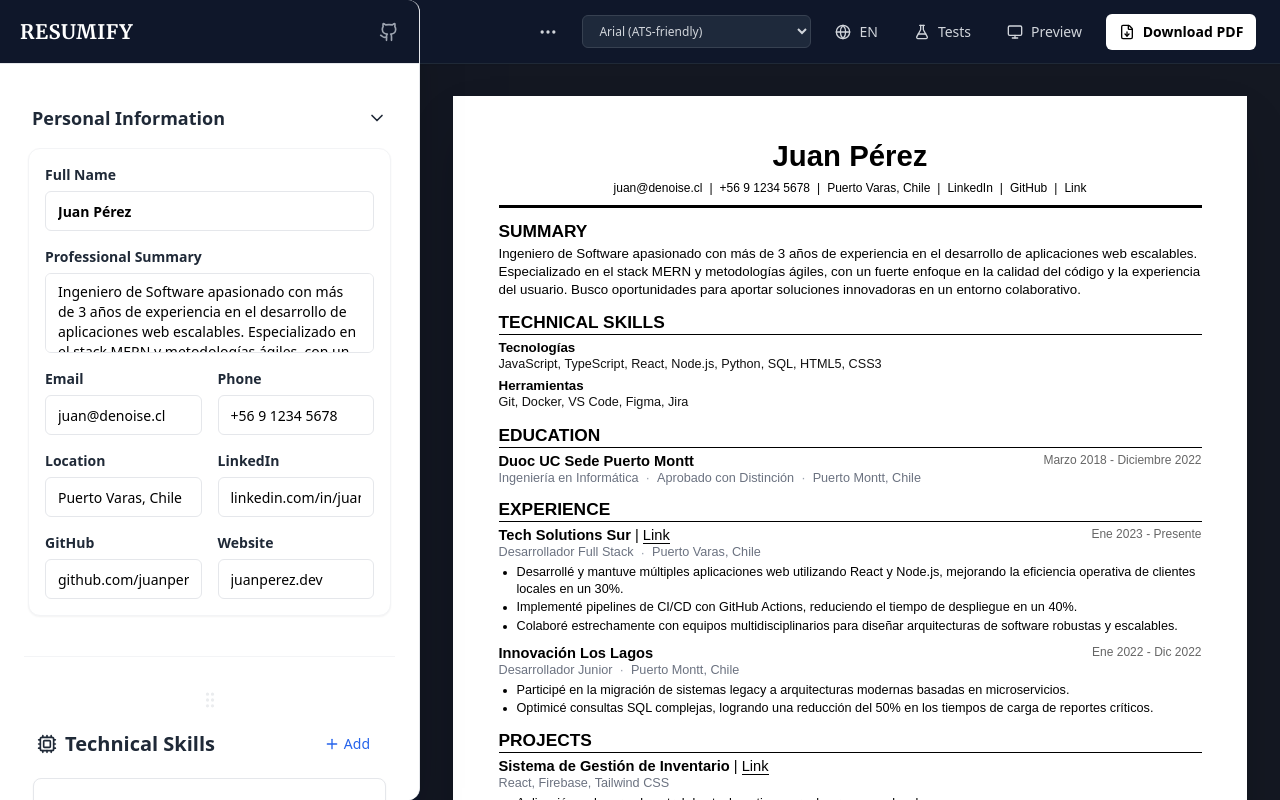
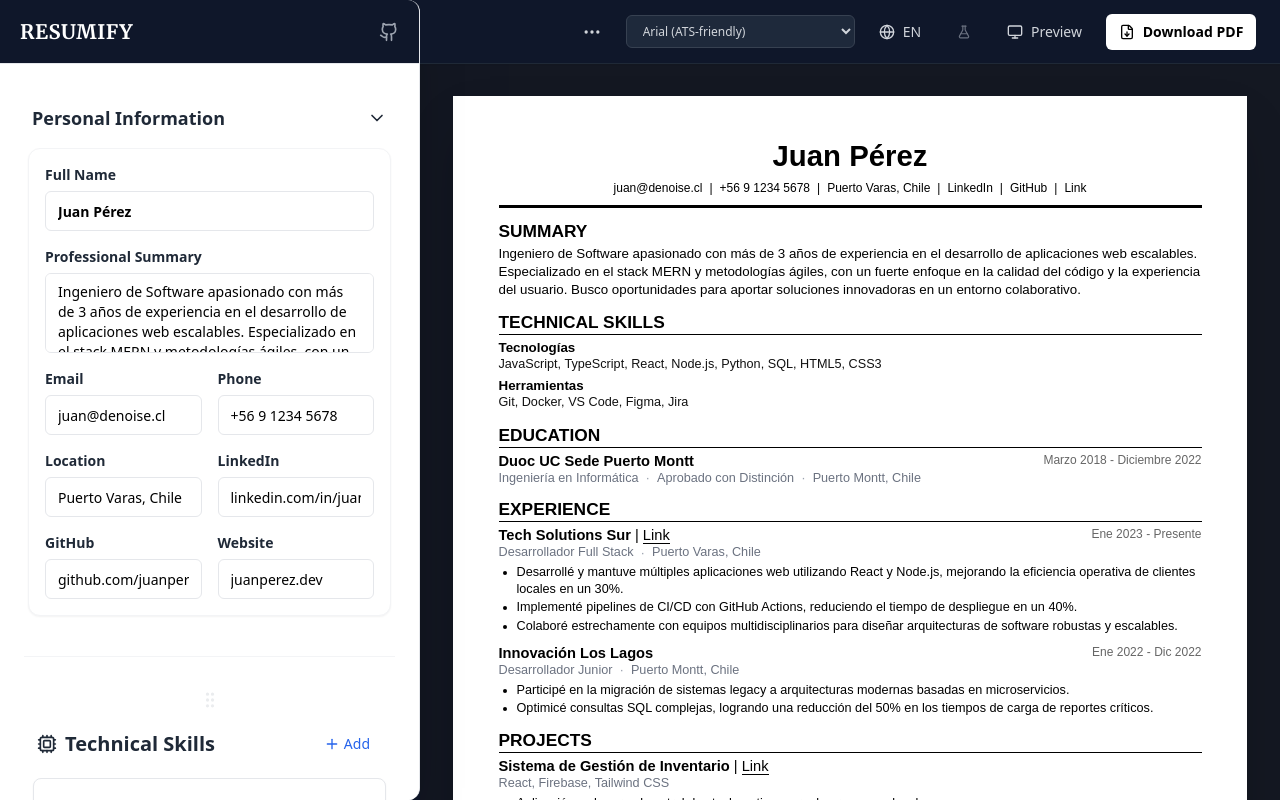
Before and after one commit to ManuelADMN/RESUMIFY, a React (Vite) app: page / in a window 1280 px wide. Built offline with nearby package versions, Linux system fonts and the light colour scheme; a web font is replaced by a local one.

Commit message:
Ajuste identición y formato.

```diff
--- a/App.tsx
+++ b/App.tsx
@@ -166,10 +166,14 @@ const App: React.FC = () => {
       const html2pdfLib = (window as any).html2pdf;
       if (typeof html2pdfLib !== 'function') throw new Error('html2pdf not loaded');
 
-      // Scroll el área de preview al inicio para que el canvas esté visible
       const scrollArea = document.querySelector('.scroll-area') as HTMLElement | null;
       const savedScroll = scrollArea?.scrollTop ?? 0;
       if (scrollArea) scrollArea.scrollTop = 0;
+
+      // Zero the preview-only spacer so html2pdf's page-break algorithm
+      // sees element positions identical to the rendered PDF (no 12mm offset).
+      const spacerEl = element.querySelector('[data-html2canvas-ignore]') as HTMLElement | null;
+      if (spacerEl) spacerEl.style.height = '0';
       await new Promise(r => setTimeout(r, 60));
 
       const name = resumeData.personalInfo.fullName.trim().replace(/\s+/g, '_') || 'CV';
@@ -204,6 +208,9 @@ const App: React.FC = () => {
       console.error('PDF export failed', error);
       alert(t('pdfError'));
     } finally {
+      // Always restore the preview spacer height
+      const spacerRestore = document.querySelector('#resume-canvas [data-html2canvas-ignore]') as HTMLElement | null;
+      if (spacerRestore) spacerRestore.style.height = '12mm';
       setIsGeneratingPdf(false);
     }
   };
@@ -471,16 +478,18 @@ const App: React.FC = () => {
                     <Globe size={16} className="mr-2" />
                     {lang === 'es' ? 'ES' : 'EN'}
                 </Button>
+                {/* Tests button — developer-only, hidden in production */}
+                {import.meta.env.DEV && (
                   <Button
                     variant="ghost"
                     size="sm"
                     onClick={() => setIsTestingOpen(true)}
-                  className="text-gray-300 hover:bg-white/10 hover:text-white"
-                  title={lang === 'es' ? 'Panel de Testing' : 'Testing Panel'}
+                    className="text-gray-500 hover:bg-white/10 hover:text-white"
+                    title="Testing Panel (dev only)"
                   >
-                  <FlaskConical size={16} className="mr-2" />
-                  {lang === 'es' ? 'Tests' : 'Tests'}
+                    <FlaskConical size={14} />
                   </Button>
+                )}
                 <Button
                   variant="ghost"
                   size="sm"
--- a/components/ResumeCanvas.tsx
+++ b/components/ResumeCanvas.tsx
@@ -242,14 +242,14 @@ const ResumeCanvas: React.FC<ResumeCanvasProps> = ({ data }) => {
             const renderEdu = (edu: typeof data.education[0]) => {
               const subs = [edu.degree, edu.gpaOrHonors, ...(edu.subtitles || []), edu.location].filter(Boolean) as string[];
               return (
-                <div className="break-inside-avoid" style={{ pageBreakInside: 'avoid', breakInside: 'avoid' }}>
+                <>
                   <SplitRow
                     left={<span style={{ fontWeight: 'bold', fontSize: '11pt' }}>{edu.institution}</span>}
                     right={<DateSpan start={edu.startDate} end={edu.endDate} />}
                   />
                   <SubtitleRow items={subs} />
                   <BulletList items={edu.bullets || []} />
-                </div>
+                </>
               );
             };
             return (
@@ -258,7 +258,7 @@ const ResumeCanvas: React.FC<ResumeCanvasProps> = ({ data }) => {
                   {renderEdu(data.education[0])}
                 </SectionHeaderGroup>
                 {data.education.slice(1).map((edu) => (
-                  <div key={edu.id} className="break-inside-avoid page-break-inside-avoid" style={{ marginTop: '8px', pageBreakInside: 'avoid', breakInside: 'avoid' }}>
+                  <div key={edu.id} className="break-inside-avoid" style={{ marginTop: '8px', pageBreakInside: 'avoid', breakInside: 'avoid' }}>
                     {renderEdu(edu)}
                   </div>
                 ))}
@@ -271,7 +271,7 @@ const ResumeCanvas: React.FC<ResumeCanvasProps> = ({ data }) => {
             const renderExp = (exp: typeof data.experience[0]) => {
               const subs = [exp.role, ...(exp.subtitles || []), exp.location].filter(Boolean) as string[];
               return (
-                <div className="break-inside-avoid" style={{ pageBreakInside: 'avoid', breakInside: 'avoid' }}>
+                <>
                   <SplitRow
                     left={
                       <span style={{ fontWeight: 'bold', fontSize: '11pt' }}>
@@ -287,7 +287,7 @@ const ResumeCanvas: React.FC<ResumeCanvasProps> = ({ data }) => {
                   />
                   <SubtitleRow items={subs} />
                   <BulletList items={exp.bullets || []} />
-                </div>
+                </>
               );
             };
             return (
@@ -296,7 +296,7 @@ const ResumeCanvas: React.FC<ResumeCanvasProps> = ({ data }) => {
                   {renderExp(data.experience[0])}
                 </SectionHeaderGroup>
                 {data.experience.slice(1).map((exp) => (
-                  <div key={exp.id} className="break-inside-avoid page-break-inside-avoid" style={{ marginTop: '10px', pageBreakInside: 'avoid', breakInside: 'avoid' }}>
+                  <div key={exp.id} className="break-inside-avoid" style={{ marginTop: '10px', pageBreakInside: 'avoid', breakInside: 'avoid' }}>
                     {renderExp(exp)}
                   </div>
                 ))}
@@ -309,7 +309,7 @@ const ResumeCanvas: React.FC<ResumeCanvasProps> = ({ data }) => {
             const renderProj = (proj: typeof data.projects[0]) => {
               const subs = [...(proj.subtitles || []), proj.technologies, proj.location].filter(Boolean) as string[];
               return (
-                <div className="break-inside-avoid" style={{ pageBreakInside: 'avoid', breakInside: 'avoid' }}>
+                <>
                   <SplitRow
                     left={
                       <span style={{ fontWeight: 'bold', fontSize: '11pt' }}>
@@ -325,7 +325,7 @@ const ResumeCanvas: React.FC<ResumeCanvasProps> = ({ data }) => {
                   />
                   <SubtitleRow items={subs} />
                   <BulletList items={proj.description || []} />
-                </div>
+                </>
               );
             };
             return (
@@ -334,7 +334,7 @@ const ResumeCanvas: React.FC<ResumeCanvasProps> = ({ data }) => {
                   {renderProj(data.projects[0])}
                 </SectionHeaderGroup>
                 {data.projects.slice(1).map((proj) => (
-                  <div key={proj.id} className="break-inside-avoid page-break-inside-avoid" style={{ marginTop: '8px', pageBreakInside: 'avoid', breakInside: 'avoid' }}>
+                  <div key={proj.id} className="break-inside-avoid" style={{ marginTop: '8px', pageBreakInside: 'avoid', breakInside: 'avoid' }}>
                     {renderProj(proj)}
                   </div>
                 ))}
@@ -345,7 +345,7 @@ const ResumeCanvas: React.FC<ResumeCanvasProps> = ({ data }) => {
           case 'certifications': {
             if (!data.certifications || data.certifications.length === 0) return null;
             const renderCert = (cert: typeof data.certifications[0]) => (
-              <div className="break-inside-avoid" style={{ pageBreakInside: 'avoid', breakInside: 'avoid' }}>
+              <>
                 <SplitRow
                   left={<span style={{ fontWeight: 'bold', fontSize: '11pt' }}>{cert.name}</span>}
                   right={<DateSpan start={cert.startDate} end={cert.endDate} />}
@@ -362,7 +362,7 @@ const ResumeCanvas: React.FC<ResumeCanvasProps> = ({ data }) => {
                   </div>
                 )}
                 <BulletList items={cert.bullets || []} />
-              </div>
+              </>
             );
             return (
               <section key={sectionId}>
@@ -370,7 +370,7 @@ const ResumeCanvas: React.FC<ResumeCanvasProps> = ({ data }) => {
                   {renderCert(data.certifications[0])}
                 </SectionHeaderGroup>
                 {data.certifications.slice(1).map((cert) => (
-                  <div key={cert.id} className="break-inside-avoid page-break-inside-avoid" style={{ marginTop: '8px', pageBreakInside: 'avoid', breakInside: 'avoid' }}>
+                  <div key={cert.id} className="break-inside-avoid" style={{ marginTop: '8px', pageBreakInside: 'avoid', breakInside: 'avoid' }}>
                     {renderCert(cert)}
                   </div>
                 ))}
@@ -408,7 +408,7 @@ const ResumeCanvas: React.FC<ResumeCanvasProps> = ({ data }) => {
             const renderWs = (ws: WorkshopItem) => {
               const subs = [ws.organizer, ...(ws.subtitles || []), (ws.location && !/^\s*(remoto|remote)\s*$/i.test(ws.location) ? ws.location : '')].filter(Boolean) as string[];
               return (
-                <div className="break-inside-avoid" style={{ pageBreakInside: 'avoid', breakInside: 'avoid' }}>
+                <>
                   <SplitRow
                     left={
                       <span style={{ fontWeight: 'bold', fontSize: '11pt' }}>
@@ -424,7 +424,7 @@ const ResumeCanvas: React.FC<ResumeCanvasProps> = ({ data }) => {
                   />
                   <SubtitleRow items={subs} />
                   <BulletList items={ws.bullets || []} />
-                </div>
+                </>
               );
             };
             return (
@@ -433,7 +433,7 @@ const ResumeCanvas: React.FC<ResumeCanvasProps> = ({ data }) => {
                   {renderWs(data.workshops![0])}
                 </SectionHeaderGroup>
                 {data.workshops!.slice(1).map((ws) => (
-                  <div key={ws.id} className="break-inside-avoid page-break-inside-avoid" style={{ marginTop: '8px', pageBreakInside: 'avoid', breakInside: 'avoid' }}>
+                  <div key={ws.id} className="break-inside-avoid" style={{ marginTop: '8px', pageBreakInside: 'avoid', breakInside: 'avoid' }}>
                     {renderWs(ws)}
                   </div>
                 ))}
--- a/tsconfig.json
+++ b/tsconfig.json
@@ -11,7 +11,8 @@
     ],
     "skipLibCheck": true,
     "types": [
-      "node"
+      "node",
+      "vite/client"
     ],
     "moduleResolution": "bundler",
     "isolatedModules": true,
```
Lines whose indentation alone changed are shown as unchanged.
